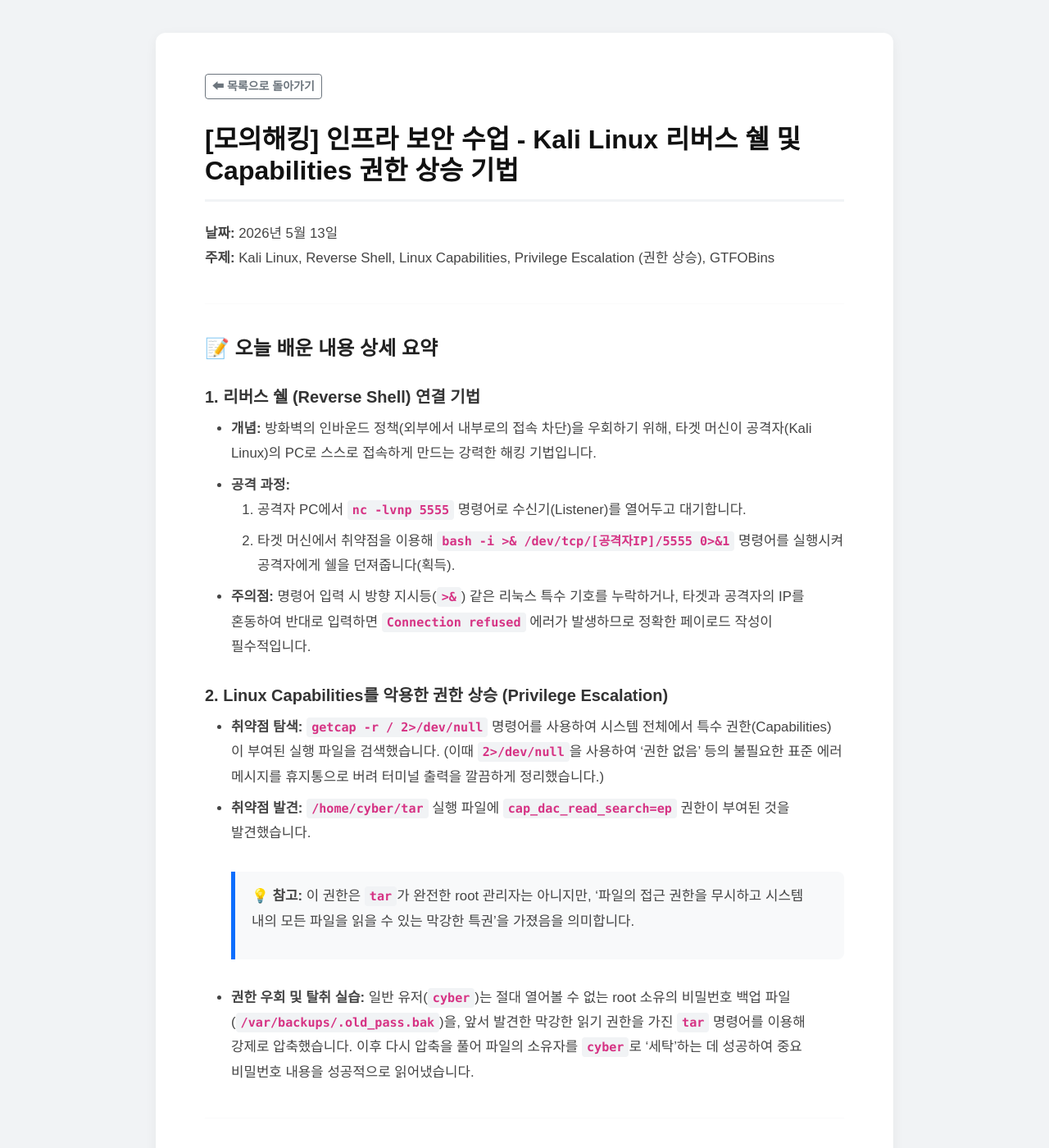
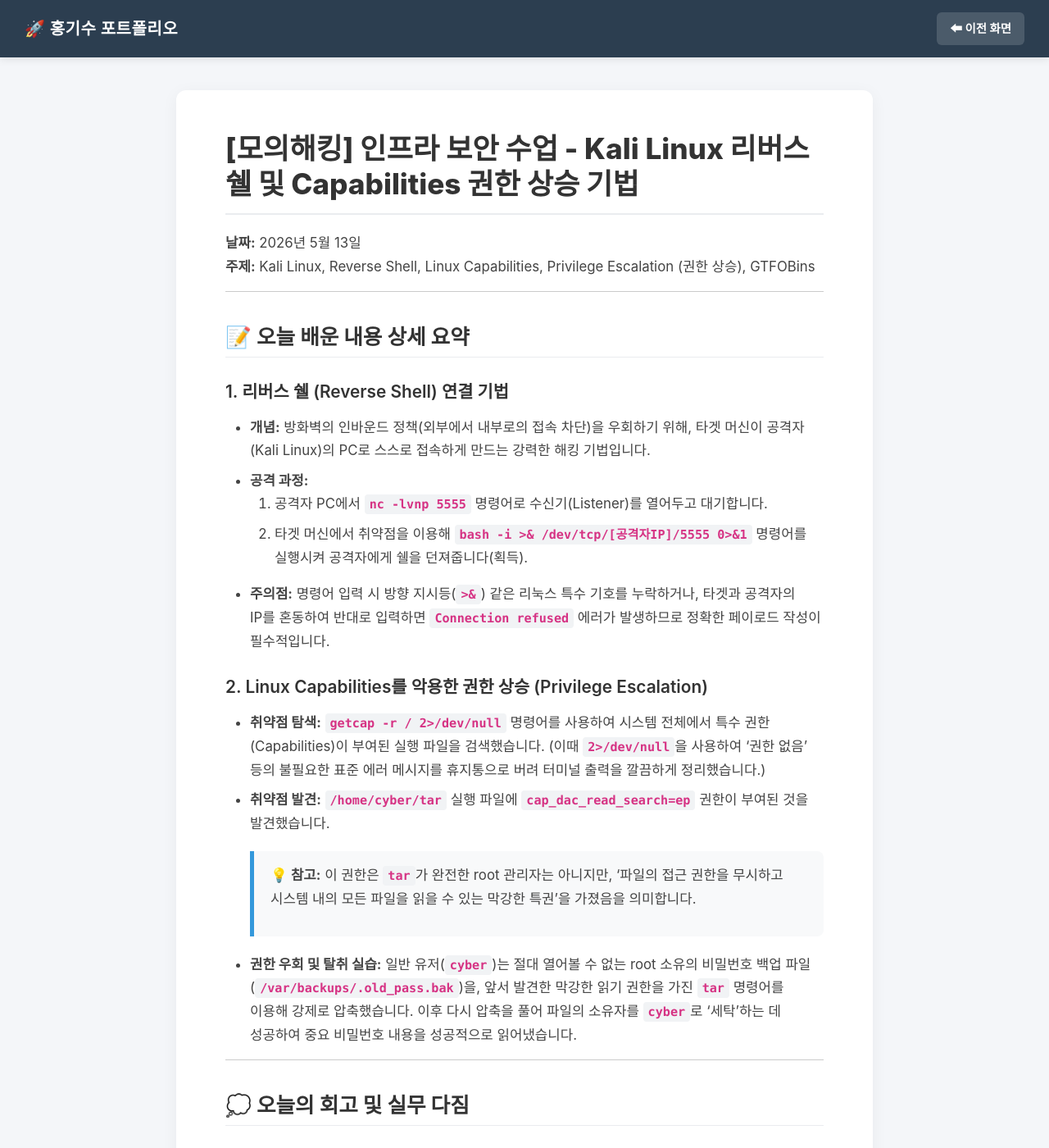
Before and after one commit to Hong-ki-su/Hong-ki-su.github.io, a Jekyll site: the page built from 2026-05-13-kali-reverse-shell.md, in a window 1280 px wide and 1400 px high. Shown: the whole window at 82% size. Built offline with Jekyll 4.4.1, drawn with Linux system fonts in a browser that asks for light colours; some web fonts are replaced; our own code applies the rules of GitHub Pages for plain Markdown files.

Commit message:
상세 페이지 레이아웃 변경: 홍기수 포트폴리오 헤더 추가 및 노션 스타일 디자인 적용

```diff
--- a/_layouts/default.html
+++ b/_layouts/default.html
@@ -3,60 +3,135 @@
 <head>
   <meta charset="UTF-8">
   <meta name="viewport" content="width=device-width, initial-scale=1">
-  <title>홍기수 - 실습 기록 상세</title>
+  <title>홍기수 포트폴리오 - 학습 기록</title>
   <link href="https://cdn.jsdelivr.net/npm/bootstrap@5.3.3/dist/css/bootstrap.min.css" rel="stylesheet">
   <!-- 세련된 Pretendard 폰트 적용 -->
   <link rel="stylesheet" as="style" crossorigin href="https://cdn.jsdelivr.net/gh/orioncactus/pretendard@v1.3.8/dist/web/static/pretendard.css" />
   <style>
     body {
-      background-color: #f1f3f5; /* 눈이 편안한 배경색 */
-      font-family: 'Pretendard', sans-serif;
+      background-color: #f4f6f9; /* 눈이 편안한 배경색 */
+      font-family: 'Pretendard', -apple-system, BlinkMacSystemFont, system-ui, Roboto, sans-serif;
       color: #333;
-      line-height: 1.8;
+      line-height: 1.7;
       word-break: keep-all; /* 한글 단어 끊김 방지 */
     }
-    /* 문서가 노션처럼 가운데 예쁘게 모이도록 설정 */
-    .markdown-container {
-      max-width: 900px;
+
+    /* ==========================================
+       상단 고정 네비게이션 바 (헤더)
+       ========================================== */
+    .navbar-custom {
+      background-color: #2c3e50; /* 고급스러운 네이비 색상 */
+      padding: 15px 30px;
+      box-shadow: 0 2px 10px rgba(0,0,0,0.1);
+      position: sticky;
+      top: 0;
+      z-index: 1000;
+      display: flex;
+      justify-content: space-between;
+      align-items: center;
+    }
+    .navbar-custom a.brand {
+      color: #ffffff;
+      font-size: 1.25rem;
+      font-weight: 700;
+      text-decoration: none;
+      letter-spacing: 0.5px;
+    }
+    .navbar-custom a.brand:hover {
+      color: #3498db; /* 마우스 올렸을 때 하늘색으로 변경 */
+    }
+    .navbar-custom .back-btn {
+      color: #fff;
+      font-size: 0.9rem;
+      font-weight: 600;
+      text-decoration: none;
+      background: rgba(255,255,255,0.15);
+      padding: 8px 16px;
+      border-radius: 6px;
+      transition: background 0.2s;
+    }
+    .navbar-custom .back-btn:hover {
+      background: rgba(255,255,255,0.3);
+    }
+
+    /* ==========================================
+       본문 컨테이너 (노션 스타일)
+       ========================================== */
+    .markdown-body {
+      max-width: 850px;
       margin: 40px auto;
       background: #ffffff;
       padding: 50px 60px;
       border-radius: 12px;
-      box-shadow: 0 4px 15px rgba(0,0,0,0.05);
+      box-shadow: 0 4px 20px rgba(0,0,0,0.05);
     }
-    .markdown-container h1 { font-weight: 800; font-size: 2rem; margin-bottom: 1.5rem; color: #111; border-bottom: 3px solid #f1f3f5; padding-bottom: 15px; }
-    .markdown-container h2 { font-weight: 700; font-size: 1.5rem; margin-top: 2.5rem; margin-bottom: 1rem; color: #222; }
-    .markdown-container h3 { font-weight: 600; font-size: 1.25rem; margin-top: 2rem; margin-bottom: 0.75rem; color: #333; }
-    .markdown-container p, .markdown-container li { font-size: 1.05rem; color: #444; }
-    .markdown-container li { margin-bottom: 0.5rem; }
 
-    /* 코드 블록(회색 박스) 디자인 */
-    .markdown-container code { background: #f1f3f5; padding: 3px 6px; border-radius: 4px; color: #d63384; font-size: 0.9em; font-weight: 600; }
-    .markdown-container pre { background: #212529; color: #f8f9fa; padding: 20px; border-radius: 8px; overflow-x: auto; margin: 1.5rem 0; }
-    .markdown-container pre code { background: transparent; color: inherit; padding: 0; font-weight: normal; }
+    /* 마크다운 요소 세부 디자인 */
+    .markdown-body h1 { font-weight: 800; font-size: 2.2rem; margin-bottom: 20px; padding-bottom: 15px; border-bottom: 2px solid #eaecef; }
+    .markdown-body h2 { font-weight: 700; font-size: 1.6rem; margin-top: 40px; margin-bottom: 16px; border-bottom: 1px solid #eaecef; padding-bottom: 8px; }
+    .markdown-body h3 { font-weight: 600; font-size: 1.3rem; margin-top: 30px; margin-bottom: 16px; }
+    .markdown-body p { font-size: 1.05rem; margin-bottom: 16px; color: #444; }
+    .markdown-body ul, .markdown-body ol { margin-bottom: 16px; padding-left: 30px; }
+    .markdown-body li { font-size: 1.05rem; margin-bottom: 8px; color: #444; }
 
-    /* 인용구(>) 디자인 */
-    .markdown-container blockquote { border-left: 5px solid #0d6efd; background: #f8f9fa; padding: 15px 20px; margin: 2rem 0; border-radius: 0 8px 8px 0; color: #555; }
-    .markdown-container hr { margin: 2.5rem 0; border-color: #e9ecef; }
+    /* 인용구 (>) */
+    .markdown-body blockquote {
+      margin: 20px 0;
+      padding: 15px 20px;
+      color: #555;
+      border-left: 5px solid #3498db;
+      background-color: #f8f9fa;
+      border-radius: 0 8px 8px 0;
+    }
 
-    .back-btn { margin-bottom: 30px; }
+    /* 코드 블록 (회색 배경, 검은 배경) */
+    .markdown-body code {
+      background-color: #f1f3f5;
+      padding: 3px 6px;
+      border-radius: 4px;
+      font-size: 0.9em;
+      color: #d63384;
+      font-weight: 600;
+    }
+    .markdown-body pre {
+      background-color: #212529;
+      padding: 20px;
+      border-radius: 8px;
+      overflow: auto;
+      margin: 20px 0;
+    }
+    .markdown-body pre code {
+      background-color: transparent;
+      color: #f8f9fa;
+      padding: 0;
+      font-weight: normal;
+    }
 
-    /* 모바일 화면 대응 */
+    /* 화면이 작아질 때 (모바일 대응) */
     @media (max-width: 768px) {
-      .markdown-container { padding: 30px 20px; margin: 20px; }
+      .markdown-body { padding: 30px 20px; margin: 20px; }
+      .navbar-custom { padding: 15px 20px; }
     }
   </style>
 </head>
 <body>
+
+  <!-- 상단 네비게이션 바 -->
+  <nav class="navbar-custom">
+    <!-- 클릭 시 메인 페이지(index.html)로 이동 -->
+    <a href="{{ site.baseurl }}/index.html" class="brand">🚀 홍기수 포트폴리오</a>
+
+    <!-- 방금 전 목록 페이지로 돌아가기 -->
+    <a href="javascript:history.back()" class="back-btn">⬅ 이전 화면</a>
+  </nav>
+
+  <!-- 본문 영역 -->
   <div class="container">
-    <div class="markdown-container">
-      <!-- 상세 페이지로 돌아가는 뒤로가기 버튼 -->
-      <a href="javascript:history.back()" class="btn btn-outline-secondary btn-sm back-btn fw-bold">⬅ 목록으로 돌아가기</a>
-
-      <!-- 이 자리에 마크다운 내용이 쏙 들어갑니다 -->
+    <div class="markdown-body">
+      <!-- 이 자리에 기수님의 마크다운 내용이 예쁘게 들어갑니다 -->
       {{ content }}
-
     </div>
   </div>
+
 </body>
 </html>
```
